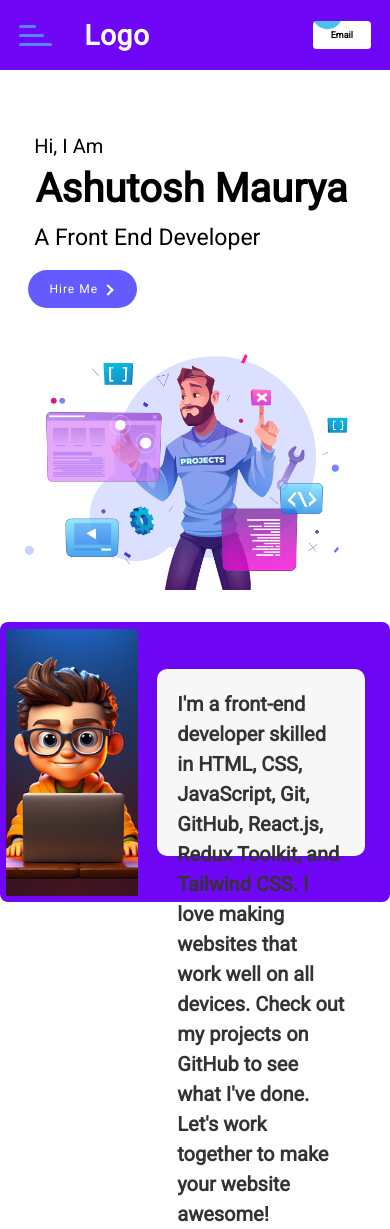
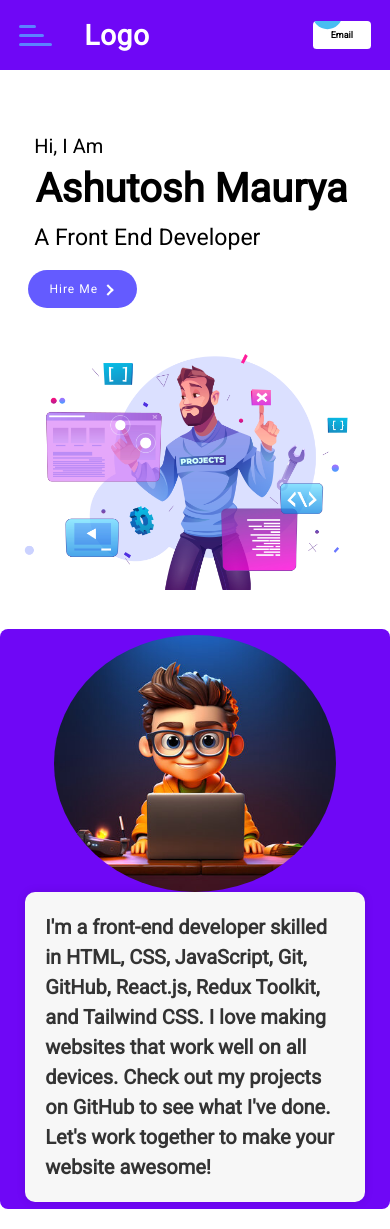
Before and after one commit to ashutoshmaurya293/Portfolio, a React (Vite) app: page / in a window 390 px wide. Built offline with nearby package versions, Linux system fonts and the light colour scheme.

Commit message:
responsive about section

```diff
--- a/src/conponents/main/Main.css
+++ b/src/conponents/main/Main.css
@@ -56,7 +56,7 @@
   display: flex;
   align-items: center;
   padding: 1rem;
-  margin-top: 2rem;
+  margin-top: 3rem;
 }
 .aboutImg {
   height: 100%;
@@ -113,6 +113,47 @@
     font-size: 20px;
     margin: 1rem;
   }
+  .animated-div {
+    background-color: #6f07f6;
+    color: #fff;
+    height: 580px;
+    width: 100%;
+    padding: 20px;
+    border-radius: 8px;
+    display: flex;
+    flex-direction: column;
+    align-items: center;
+    padding: 1rem;
+    margin-top: 3rem;
+  }
+  .aboutImg {
+    height: 100%;
+    width: 75%;
+    border-radius: 50%;
+  }
+  .aboutImg img {
+    height: 100%;
+    width: 100%;
+    border-radius: 50%;
+    object-fit: cover;
+  }
+  .aboutContent {
+    height: 70%;
+    width: 90%;
+    margin: 0 auto;
+    background-color: #f7f7f7;
+    padding: 20px;
+    border-radius: 10px;
+    box-shadow: 0 0 10px rgba(0, 0, 0, 0.1);
+  }
+
+  .aboutContent p {
+    font-size: 20px;
+    font-weight: 600;
+    line-height: 1.5;
+    color: #333;
+  }
+
 }
 .aboutme {
   height: 400px;
```
